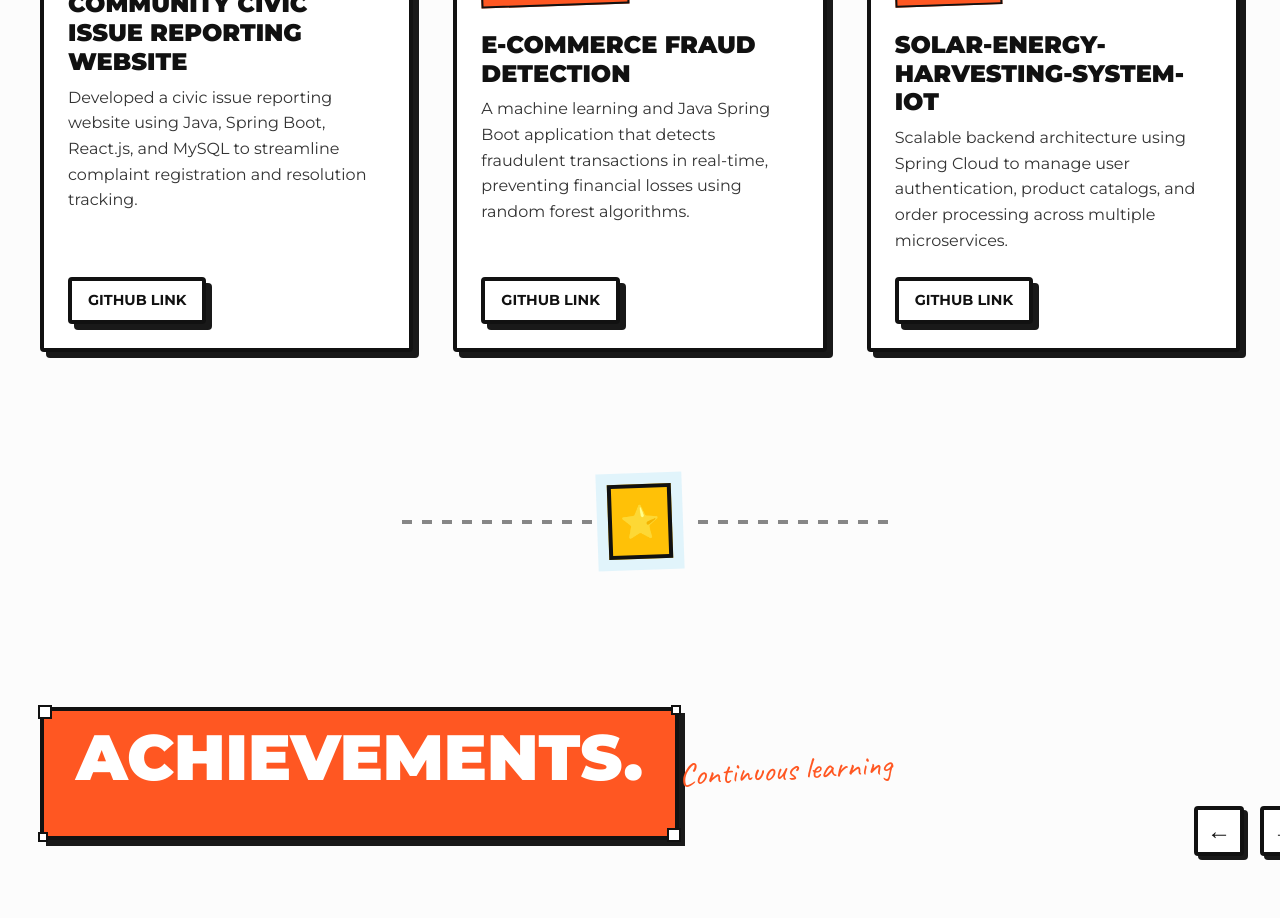
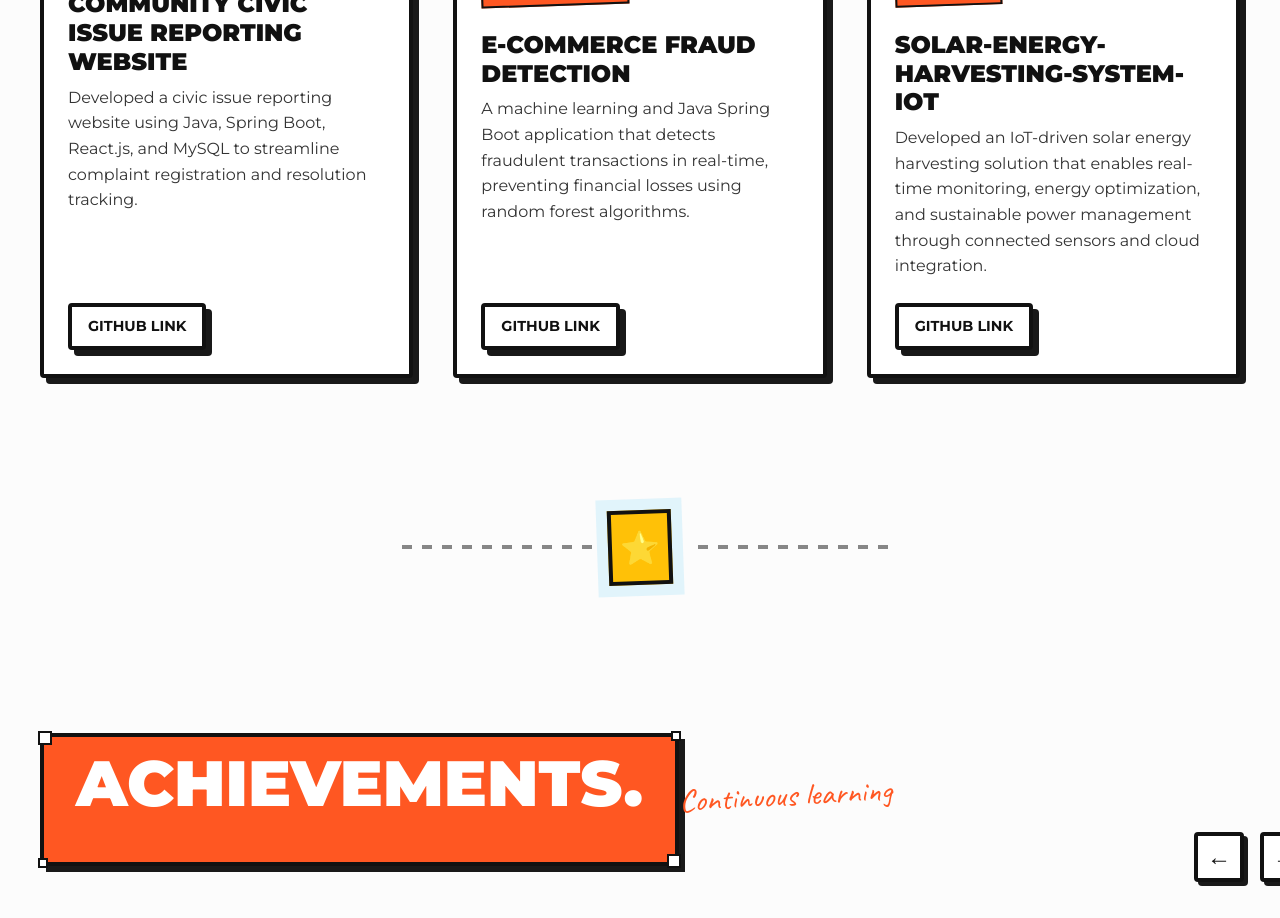
Before and after one commit to Kakdeayush/MY_PORTFOLIO_AYUSHKAKDE, a React (Vite) app: page / in a window 1280 px wide. Shown: the part 3900-4818 px from the top of the page. Built offline with nearby package versions, Linux system fonts and the light colour scheme.

Commit message:
add description for the project

```diff
--- a/src/components/Projects.jsx
+++ b/src/components/Projects.jsx
@@ -25,7 +25,7 @@ const projectsData = [
     {
         id: 3,
         title: ' SOLAR-ENERGY-HARVESTING-SYSTEM-IOT',
-        description: 'Scalable backend architecture using Spring Cloud to manage user authentication, product catalogs, and order processing across multiple microservices.',
+        description: 'Developed an IoT-driven solar energy harvesting solution that enables real-time monitoring, energy optimization, and sustainable power management through connected sensors and cloud integration.',
         image: 'https://images.unsplash.com/photo-1558494949-ef010cbdcc31?ixlib=rb-4.0.3&auto=format&fit=crop&w=800&q=80',
         tags: ['Java', 'Spring Cloud', 'Docker', 'PostgreSQL'],
         github: 'https://github.com'
```
